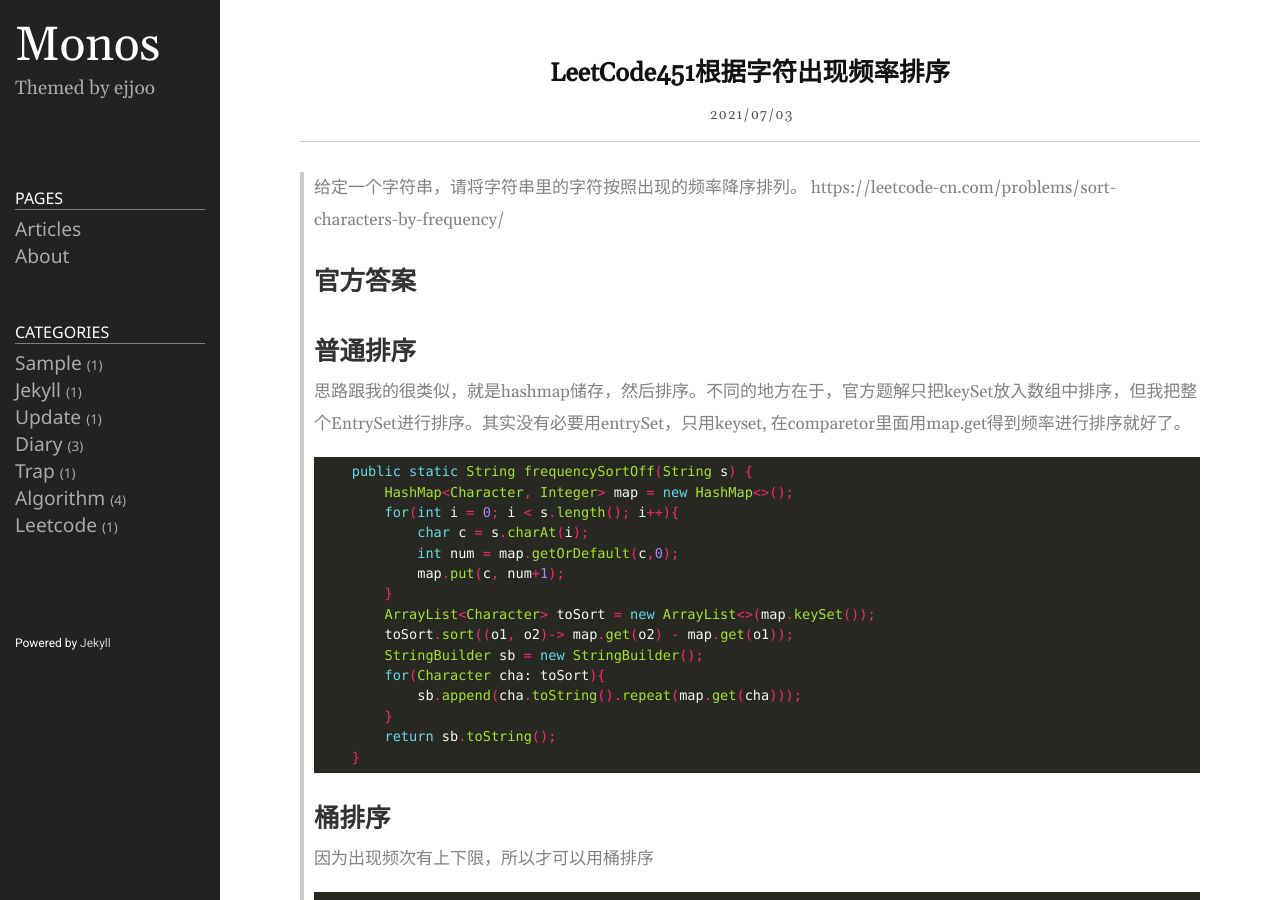
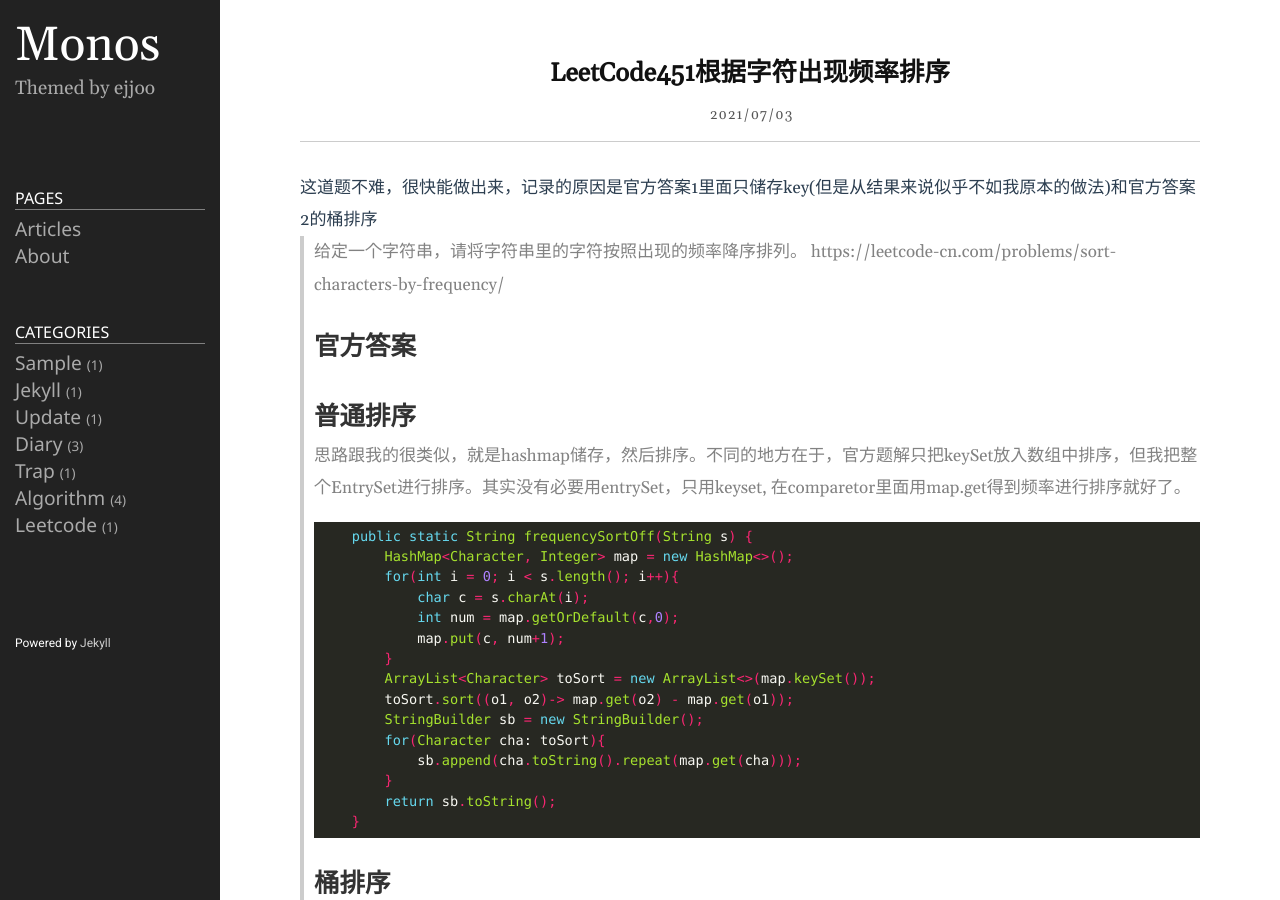
Before and after one commit to Taunk714/Taunk.github.io, a Jekyll site: the page built from _posts/2021-07-03-LeetCode451根据字符出现频率排序.md, in a window 1280 px wide and 900 px high. Built offline with Jekyll 4.4.1, drawn with Linux system fonts in a browser that asks for light colours.

Commit message:
修改文件: _posts/2021-07-03-LeetCode451根据字符出现频率排序.md

```diff
--- a/_posts/2021-07-03-LeetCode451根据字符出现频率排序.md
+++ b/_posts/2021-07-03-LeetCode451根据字符出现频率排序.md
@@ -7,6 +7,7 @@
 image: 1.jpg
 preview: 1
 ---
+这道题不难，很快能做出来，记录的原因是官方答案1里面只储存key(但是从结果来说似乎不如我原本的做法)和官方答案2的桶排序
 
 > 给定一个字符串，请将字符串里的字符按照出现的频率降序排列。
 https://leetcode-cn.com/problems/sort-characters-by-frequency/
```
